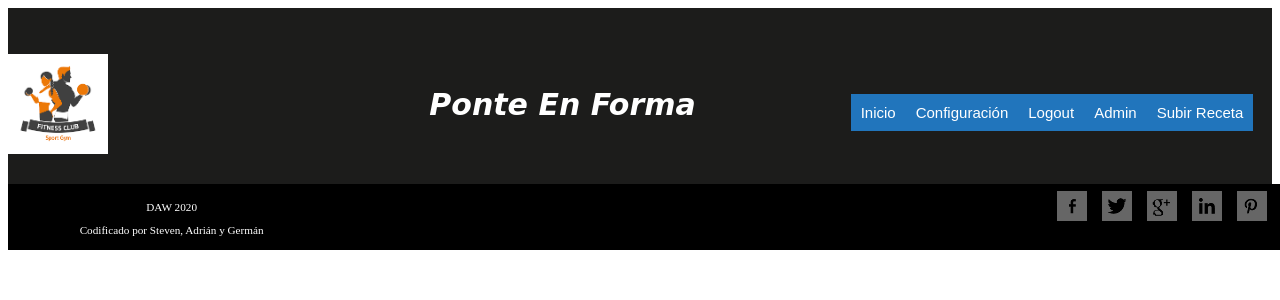
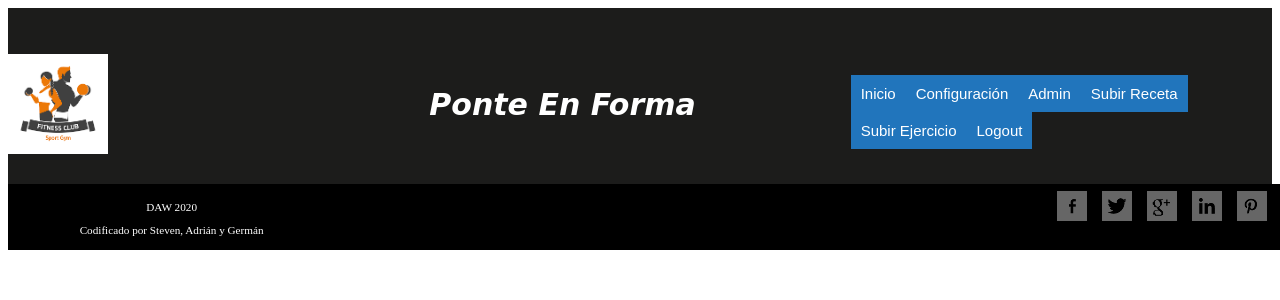
Before and after one commit to adriansanz94/TFG, a PHP site: template resources/templates/navegacion.php in a window 1280 px wide. Shown: the top 300 px of the page. Run offline with PHP 8.4, Linux system fonts and the light colour scheme; the template is opened without the code that fills it, so the values that code supplies are empty; the visitor is signed in with stand-in values (Sample User, id 1).

Commit message:
agregando subirEjercicio.php

```diff
--- a/resources/templates/navegacion.php
+++ b/resources/templates/navegacion.php
@@ -23,9 +23,10 @@ if(isset($_GET['ID'])){
         <li><a href="principal.php">Inicio</a></li>
       <?php if(isset($_SESSION['autentificado']) && $_SESSION['autentificado'] == true ){ ?>
         <li><a href="configuracionUsuario.php">Configuración</a></li>
-        <li><a href="principal.php?cerrarSesion=true"  id='perfil'>Logout</a></li>
         <li><a href="admin.php">Admin</a></li>
         <li><a href="subirReceta.php">Subir Receta</a></li>
+        <li><a href="subirEjercicio.php">Subir Ejercicio</a></li>
+        <li><a href="principal.php?cerrarSesion=true"  id='perfil'>Logout</a></li>
       <?php } elseif($uri != '/login.php'){?>
         <li><a href="login.php">Login</a></li>
       <?php }?>
```
Also changed, not shown: resources/templates/contenido/subirEjercicio.php (added), resources/templates/contenido/subirReceta.php (line endings or trailing spaces).
